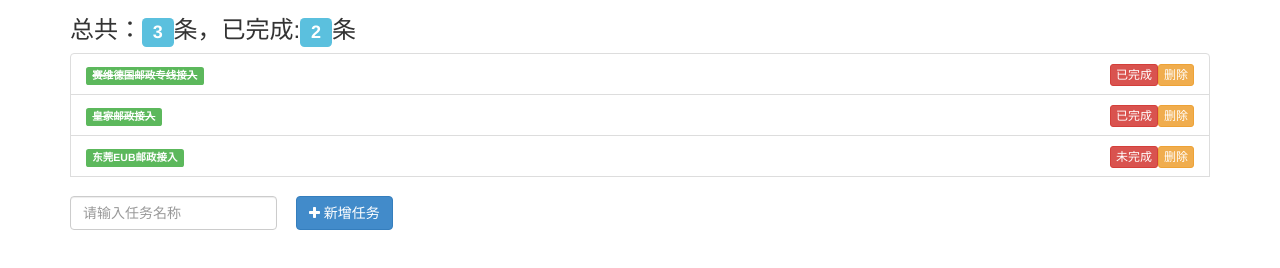
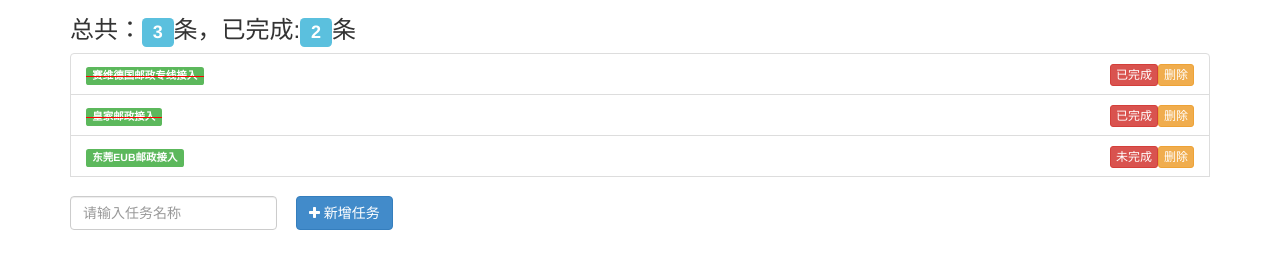
Before and after one commit to ixuanwu/web-study, a plain HTML site: page index.html in a window 1280 px wide. Shown: the part 56-324 px from the top of the page. Drawn offline with Linux system fonts and the light colour scheme.

Commit message:
修改完成样式

```diff
--- a/index.html
+++ b/index.html
@@ -22,7 +22,7 @@
         <h3>总共：<span class="label label-info">{{this.count()}}</span>条，已完成:<span class="label label-info">{{this.getCompleted()}}</span>条</h3>
         <ul v-if="todos.length>0" class="list-group">
             <li class="list-group-item" v-for="(todo,index) in todos">
-                <span class="label label-success" v-bind:class="{completed:todo.complete}">{{todo.title}}</span>
+                <span class="label label-success" v-bind:class="{ab:todo.complete}">{{todo.title}}</span>
                 <a class="btn btn-warning btn-xs pull-right" v-on:click="del(index)">删除</a>
                 <a class="btn btn-danger btn-xs pull-right"
                    @click="toggleComplete(todo)"
@@ -93,10 +93,7 @@
     })
 </script>
 <style>
-    .completed{
-        text-decoration: line-through;
-        -webkit-text-decoration-color: orangered;
-        -moz-text-decoration-color: orangered;
-    }
+    .ab {position:relative}
+    .ab:before {content:"";width:100%;height:1px;background:red;position:absolute;top:50%;left:0;}
 </style>
 </html>
```
